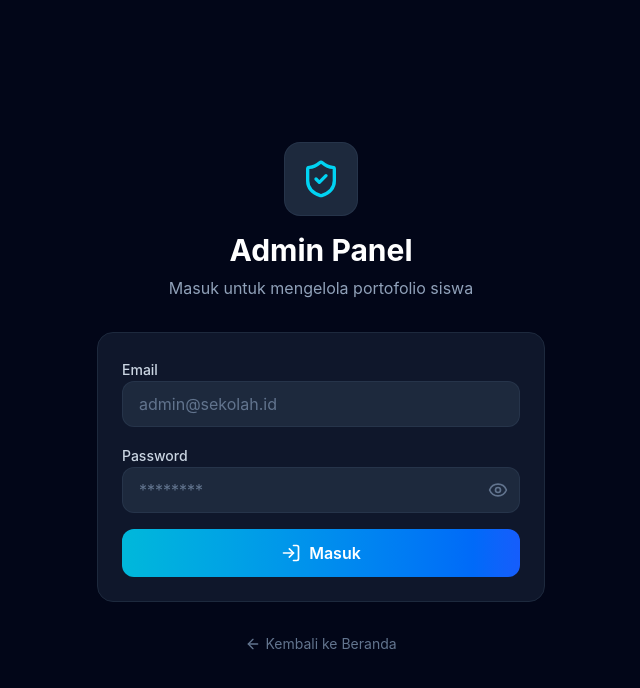
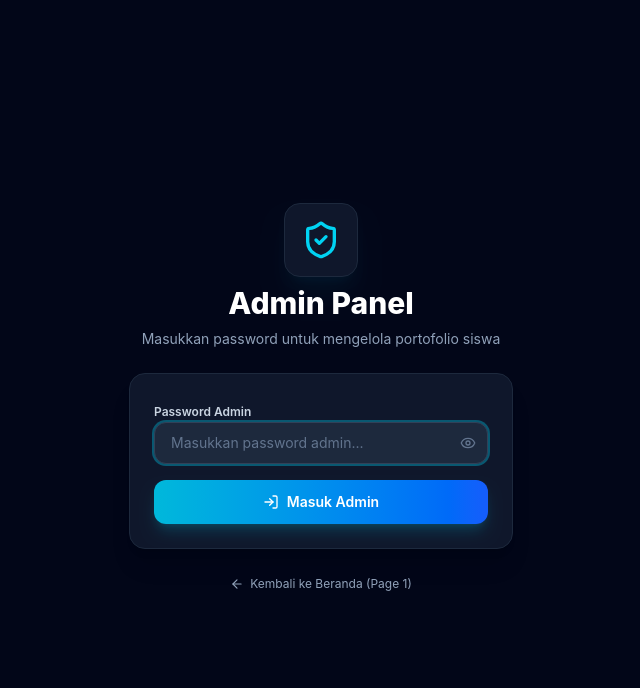
Before and after one commit to BangIr86/Portiva-Showcase, a React (Vite) app: page /admin in a window 1280 px wide. Shown: the top 688 px of the page, without its empty margins (319-959 px from the left). Built offline with nearby package versions, Linux system fonts and the light colour scheme.

Commit message:
feat(admin): simplify login to password-only

```diff
--- a/src/pages/AdminPage.tsx
+++ b/src/pages/AdminPage.tsx
@@ -27,63 +27,87 @@ interface FormData {
 
 const emptyForm: FormData = { nama: "", jurusan: "", canva_url: "", deskripsi: "", is_approved: false };
 
-/* ── Login Component ── */
+const ADMIN_PASSWORD = import.meta.env.VITE_ADMIN_PASSCODE || "admin123";
+
+/* ── Login Component (Password Only) ── */
 function LoginForm({ onLogin }: { onLogin: () => void }) {
-  const [email, setEmail] = useState("");
   const [password, setPassword] = useState("");
   const [showPw, setShowPw] = useState(false);
-  const [loading, setLoading] = useState(false);
   const [error, setError] = useState("");
 
-  async function handleSubmit(e: React.FormEvent) {
+  function handleSubmit(e: React.FormEvent) {
     e.preventDefault();
-    setLoading(true);
     setError("");
-    const { error: err } = await supabase.auth.signInWithPassword({ email, password });
-    if (err) {
-      setError(err.message);
-      setLoading(false);
+
+    if (password.trim() === ADMIN_PASSWORD) {
+      onLogin();
     } else {
-      onLogin();
+      setError("Password salah! Silakan coba lagi.");
     }
   }
 
   return (
-    <div className="min-h-screen bg-slate-950 flex items-center justify-center px-4">
-      <div className="w-full max-w-md space-y-8">
+    <div className="min-h-screen bg-slate-950 flex items-center justify-center px-4 py-12">
+      <div className="w-full max-w-sm space-y-6">
         <div className="text-center space-y-2">
-          <div className="inline-flex p-4 rounded-2xl bg-slate-800 border border-slate-700/50 mb-4">
+          <div className="inline-flex p-4 rounded-2xl bg-slate-900 border border-slate-800 shadow-xl shadow-cyan-500/5">
             <ShieldCheck className="w-10 h-10 text-cyan-400" />
           </div>
-          <h1 className="text-3xl font-bold text-white">Admin Panel</h1>
-          <p className="text-slate-400">Masuk untuk mengelola portofolio siswa</p>
+          <h1 className="text-2xl sm:text-3xl font-extrabold text-white">Admin Panel</h1>
+          <p className="text-slate-400 text-xs sm:text-sm">
+            Masukkan password untuk mengelola portofolio siswa
+          </p>
         </div>
-        <form onSubmit={handleSubmit} className="space-y-4 p-6 rounded-2xl bg-slate-900 border border-slate-800">
+
+        <form onSubmit={handleSubmit} className="space-y-4 p-6 rounded-2xl bg-slate-900 border border-slate-800 shadow-xl">
           {error && (
-            <div className="flex items-center gap-2 p-3 rounded-lg bg-red-500/10 border border-red-500/20 text-red-400 text-sm">
-              <AlertCircle className="w-4 h-4 shrink-0" />{error}
+            <div className="flex items-center gap-2 p-3 rounded-xl bg-red-500/10 border border-red-500/20 text-red-400 text-xs">
+              <AlertCircle className="w-4 h-4 shrink-0" />
+              <span>{error}</span>
             </div>
           )}
+
           <div className="space-y-1.5">
-            <label className="text-sm font-medium text-slate-300">Email</label>
-            <input type="email" value={email} onChange={e => setEmail(e.target.value)} required placeholder="admin@sekolah.id" className="w-full px-4 py-2.5 rounded-xl bg-slate-800 border border-slate-700/50 text-slate-200 placeholder:text-slate-500 outline-none focus:ring-2 focus:ring-cyan-500/40 transition-all" />
-          </div>
-          <div className="space-y-1.5">
-            <label className="text-sm font-medium text-slate-300">Password</label>
+            <label className="text-xs font-semibold text-slate-300">
+              Password Admin
+            </label>
             <div className="relative">
-              <input type={showPw ? "text" : "password"} value={password} onChange={e => setPassword(e.target.value)} required placeholder="********" className="w-full px-4 py-2.5 pr-12 rounded-xl bg-slate-800 border border-slate-700/50 text-slate-200 placeholder:text-slate-500 outline-none focus:ring-2 focus:ring-cyan-500/40 transition-all" />
-              <button type="button" onClick={() => setShowPw(!showPw)} className="absolute right-3 top-1/2 -translate-y-1/2 text-slate-500 hover:text-slate-300 cursor-pointer">
-                {showPw ? <EyeOff className="w-5 h-5" /> : <Eye className="w-5 h-5" />}
+              <input
+                type={showPw ? "text" : "password"}
+                value={password}
+                onChange={(e) => setPassword(e.target.value)}
+                required
+                autoFocus
+                placeholder="Masukkan password admin..."
+                className="w-full px-4 py-2.5 pr-12 rounded-xl bg-slate-800 border border-slate-700 text-slate-200 placeholder:text-slate-500 outline-none focus:ring-2 focus:ring-cyan-500/40 text-sm transition-all"
+              />
+              <button
+                type="button"
+                onClick={() => setShowPw(!showPw)}
+                className="absolute right-3 top-1/2 -translate-y-1/2 text-slate-500 hover:text-slate-300 cursor-pointer"
+              >
+                {showPw ? <EyeOff className="w-4 h-4" /> : <Eye className="w-4 h-4" />}
               </button>
             </div>
           </div>
-          <button type="submit" disabled={loading} className="w-full flex items-center justify-center gap-2 px-4 py-3 rounded-xl bg-gradient-to-r from-cyan-500 to-blue-600 text-white font-semibold hover:from-cyan-400 hover:to-blue-500 disabled:opacity-50 transition-all cursor-pointer">
-            {loading ? <Loader2 className="w-5 h-5 animate-spin" /> : <LogIn className="w-5 h-5" />}
-            {loading ? "Memproses..." : "Masuk"}
+
+          <button
+            type="submit"
+            className="w-full flex items-center justify-center gap-2 px-4 py-3 rounded-xl bg-gradient-to-r from-cyan-500 to-blue-600 text-white font-semibold text-sm hover:from-cyan-400 hover:to-blue-500 transition-all cursor-pointer shadow-lg shadow-cyan-500/20"
+          >
+            <LogIn className="w-4 h-4" />
+            <span>Masuk Admin</span>
           </button>
         </form>
+
         <div className="text-center">
-          <Link to="/" className="inline-flex items-center gap-1 text-slate-500 hover:text-slate-300 text-sm"><ArrowLeft className="w-4 h-4"/>Kembali ke Beranda</Link>
+          <Link
+            to="/"
+            className="inline-flex items-center gap-1.5 text-slate-400 hover:text-white text-xs transition-colors"
+          >
+            <ArrowLeft className="w-3.5 h-3.5" />
+            <span>Kembali ke Beranda (Page 1)</span>
+          </Link>
         </div>
       </div>
     </div>
@@ -153,14 +177,10 @@ export default function AdminPage() {
 
   // Check session
   useEffect(() => {
-    supabase.auth.getSession().then(({ data: { session } }) => {
-      setUser(session?.user ?? null);
-      setChecking(false);
-    });
-    const { data: { subscription } } = supabase.auth.onAuthStateChange((_e, session) => {
-      setUser(session?.user ?? null);
-    });
-    return () => subscription.unsubscribe();
+    if (localStorage.getItem("portiva_admin_auth") === "true") {
+      setUser({ role: "admin" });
+    }
+    setChecking(false);
   }, []);
 
   const fetchPortfolios = useCallback(async () => {
@@ -209,13 +229,22 @@ export default function AdminPage() {
     fetchPortfolios();
   }
 
-  async function handleLogout() {
-    await supabase.auth.signOut();
+  function handleLogout() {
+    localStorage.removeItem("portiva_admin_auth");
     setUser(null);
   }
 
   if (checking) return <div className="min-h-screen bg-slate-950 flex items-center justify-center"><Loader2 className="w-10 h-10 text-cyan-400 animate-spin" /></div>;
-  if (!user) return <LoginForm onLogin={() => {}} />;
+  if (!user) {
+    return (
+      <LoginForm
+        onLogin={() => {
+          localStorage.setItem("portiva_admin_auth", "true");
+          setUser({ role: "admin" });
+        }}
+      />
+    );
+  }
 
   const approved = portfolios.filter(p => p.is_approved).length;
 
@@ -231,7 +260,7 @@ export default function AdminPage() {
           </Link>
           <div className="flex items-center gap-3">
             <Link to="/showcase" className="px-3 py-2 text-sm text-slate-400 hover:text-white transition-colors">Showcase</Link>
-            <span className="text-slate-600 text-sm truncate max-w-[120px] hidden sm:inline">{user.email}</span>
+            <span className="text-cyan-400 text-xs px-2.5 py-1 rounded bg-slate-900 border border-slate-800 font-medium">Mode Admin</span>
             <button onClick={handleLogout} className="flex items-center gap-1.5 px-3 py-2 rounded-lg text-sm text-red-400 hover:bg-red-500/10 transition-colors cursor-pointer"><LogOut className="w-4 h-4"/>Keluar</button>
           </div>
         </div>
```
